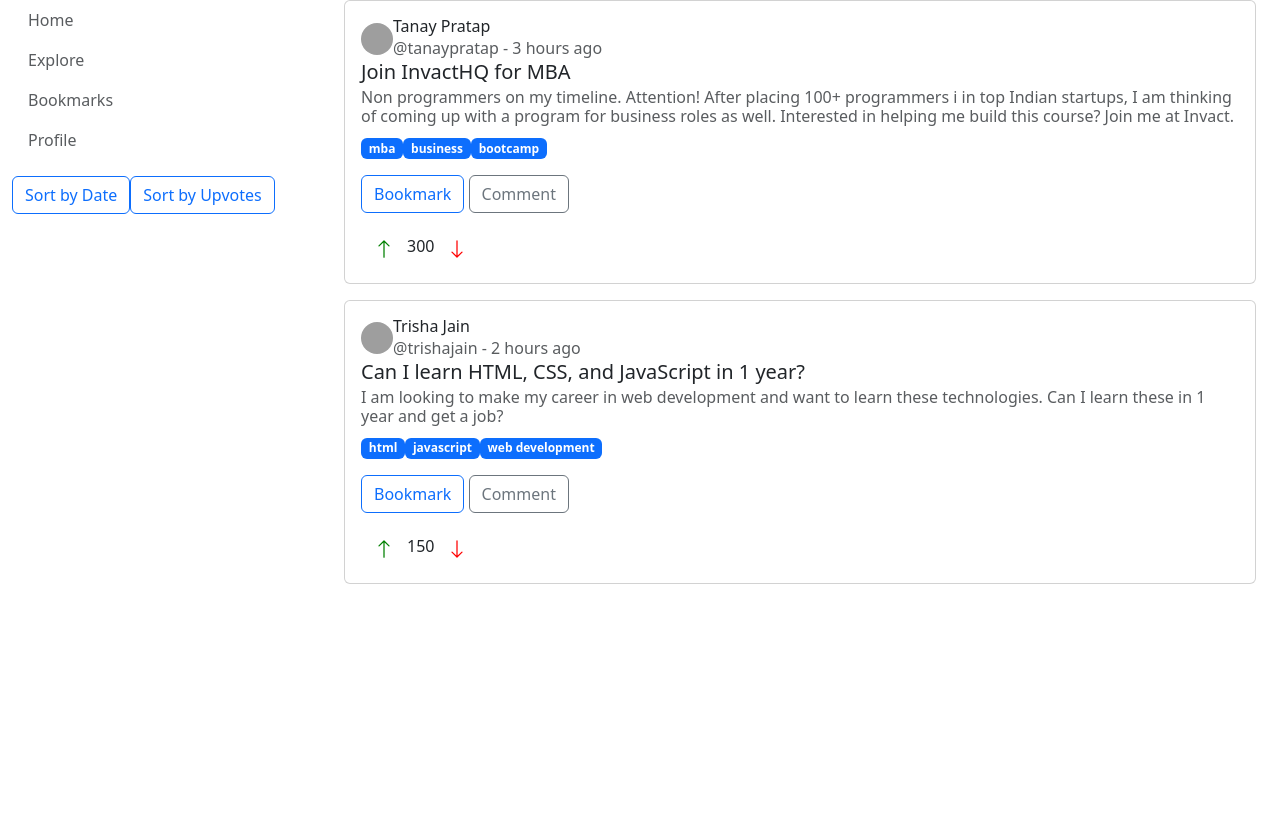
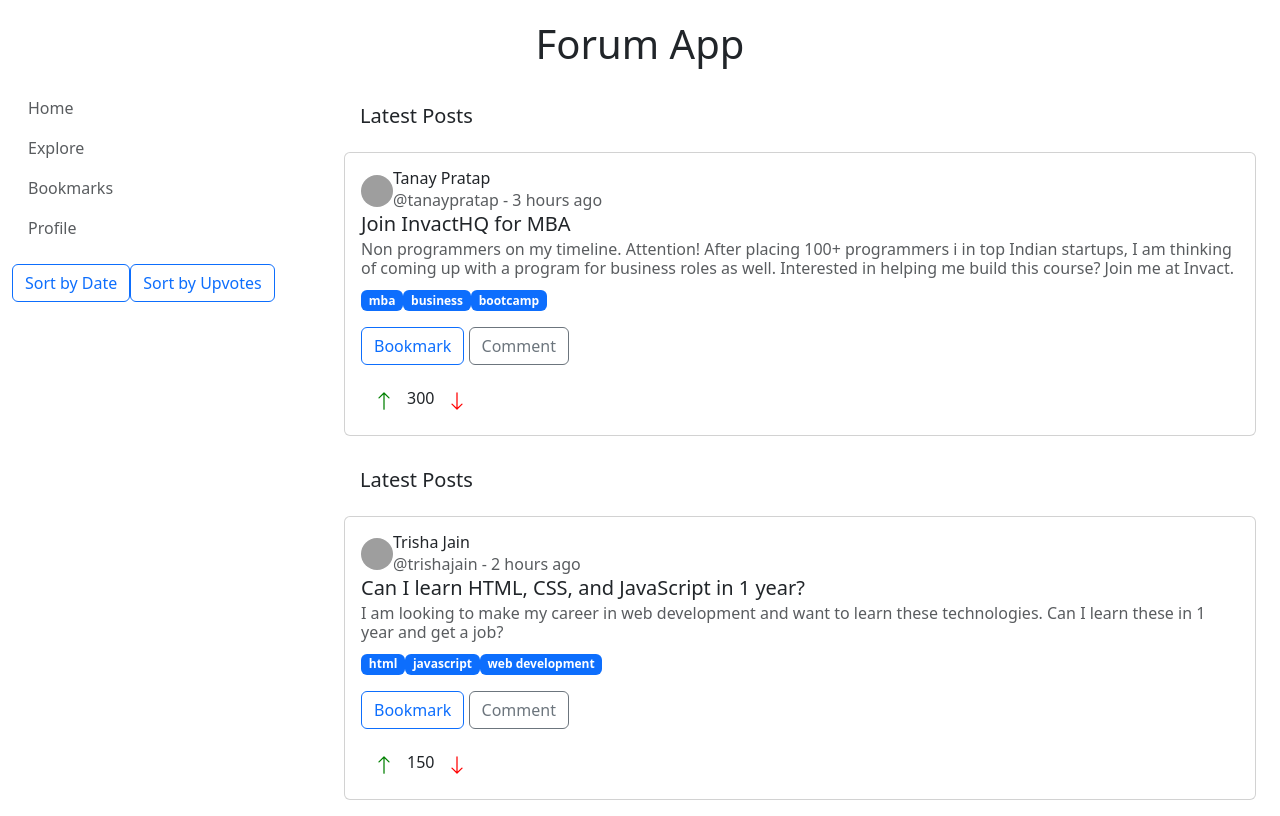
Before and after one commit to swapnaliss/forum-app, a React (Create React App) app: page / in a window 1280 px wide. Built offline with nearby package versions, Linux system fonts and the light colour scheme; grey boxes are pictures that could not be loaded.

Commit message:
feature : added titles

```diff
--- a/src/App.js
+++ b/src/App.js
@@ -67,6 +67,12 @@ function App() {
   };
 
   return (
+    <>
+      <div>
+        <h1 className="app-name" style={{ textAlign: 'center', margin: '20px 0' }}>
+          Forum App
+        </h1>
+      </div>
       <Container fluid>
         <Row>
           <Col md={3}>
@@ -77,6 +83,7 @@ function App() {
           </Col>
         </Row>
       </Container>
+    </>
   );
 }
 
--- a/src/components/Post.jsx
+++ b/src/components/Post.jsx
@@ -31,6 +31,8 @@ const Post = ({ post }) => {
     const voteCount = downvotes > upvotes ? -1 * (downvotes - upvotes) : upvotes - downvotes;
 
     return (
+        <>
+            <h5 className="p-3">Latest Posts</h5>
             <Card className="mb-3">
                 <Card.Body>
                     <div className="d-flex align-items-center">
@@ -76,6 +78,7 @@ const Post = ({ post }) => {
                     </div>
                 </Card.Body>
             </Card>
+        </>
     );
 
 };
```
Lines whose indentation alone changed are shown as unchanged.
